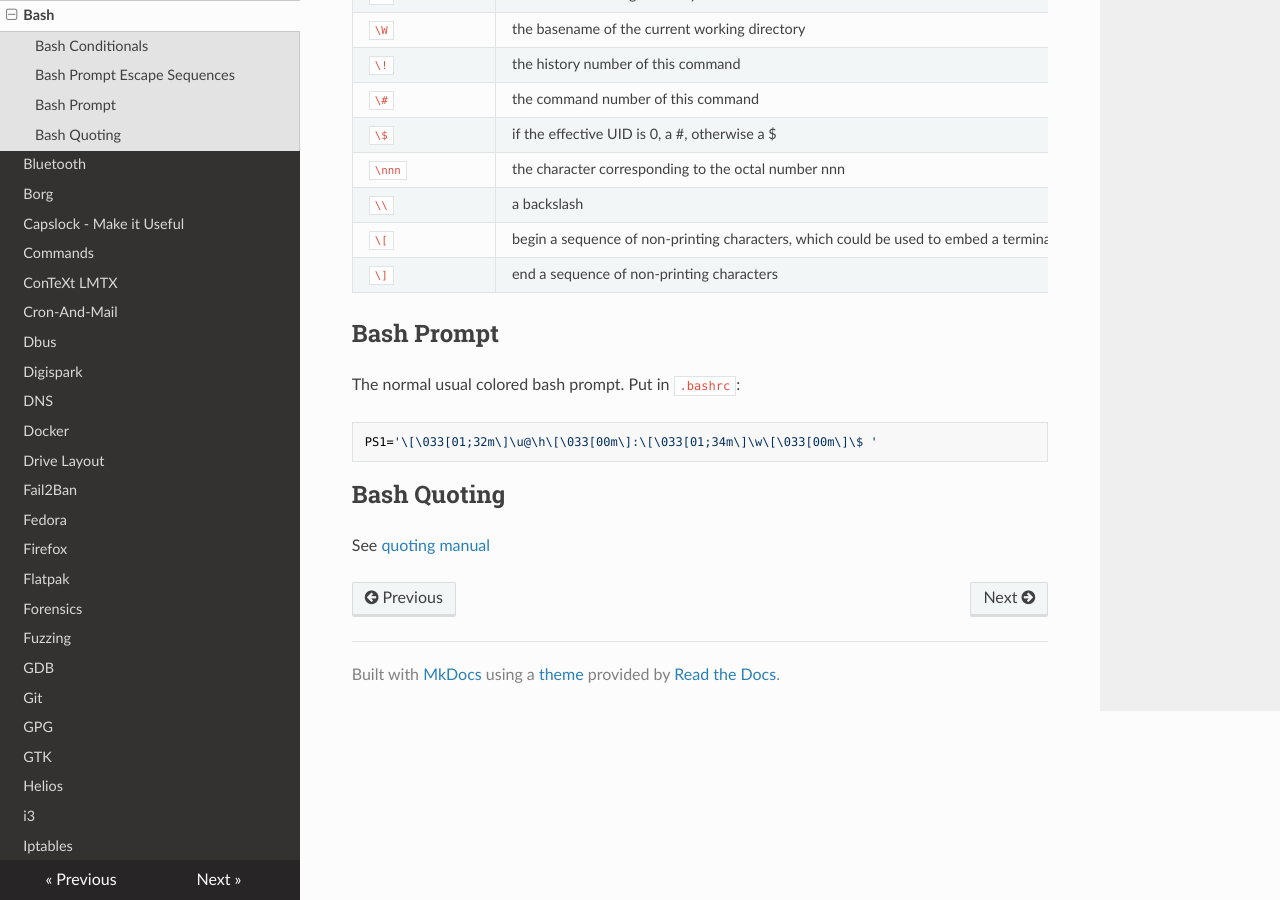
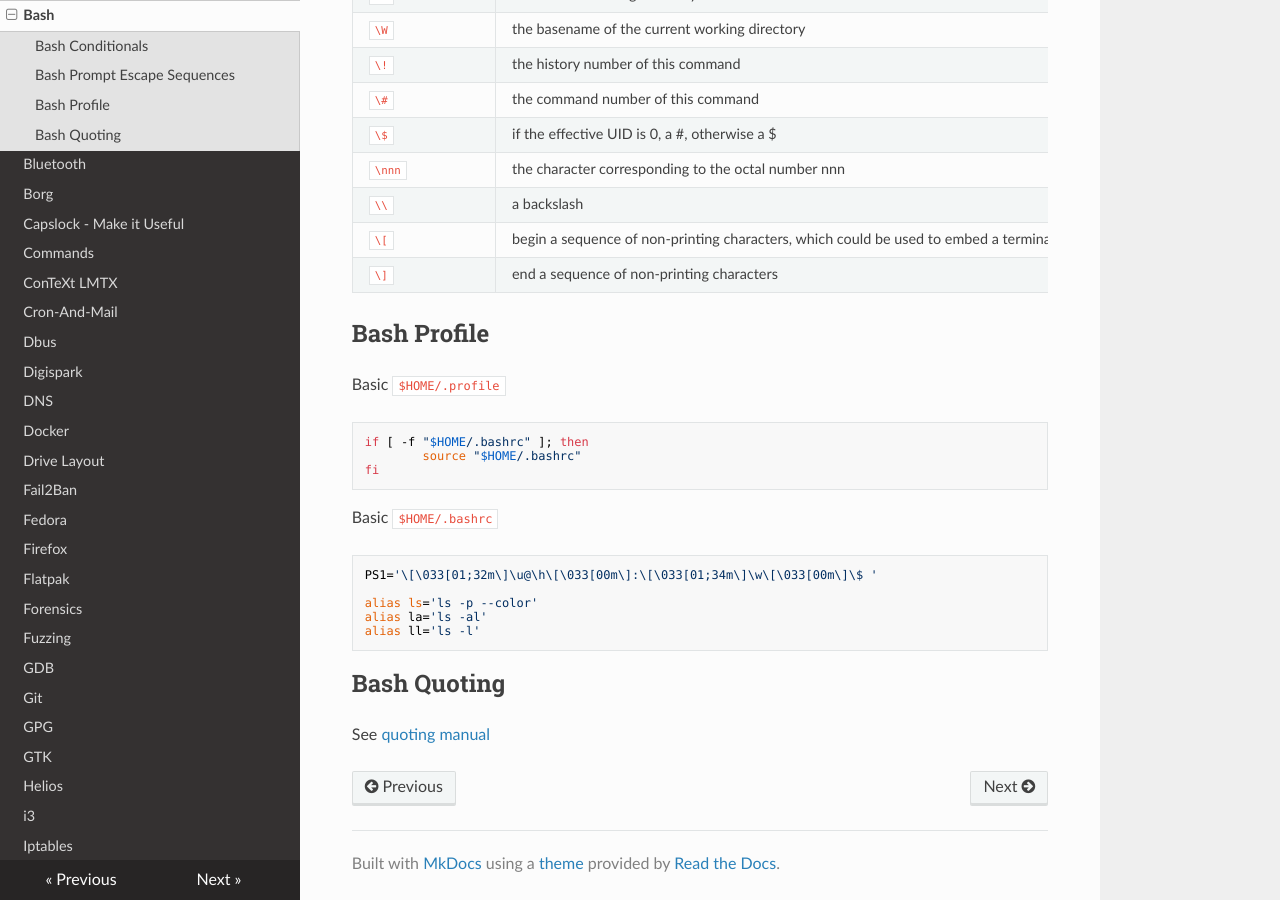
Before and after one commit to Maaxxs/wiki, an MkDocs documentation site: the page built from docs/bash.md, in a window 1280 px wide and 900 px high, scrolled down 2237 px. Built offline with MkDocs 1.6.1, drawn with Linux system fonts in a browser that asks for light colours; nearby versions of some CDN libraries.

Commit message:
bash: make it usable

````diff
--- a/docs/bash.md
+++ b/docs/bash.md
@@ -78,12 +78,24 @@ Check [tldp.org](https://tldp.org/HOWTO/Bash-Prompt-HOWTO/bash-prompt-escape-seq
 | `\]`            | end a sequence of non-printing characters
 
 
-## Bash Prompt
+## Bash Profile
 
-The normal usual colored bash prompt. Put in `.bashrc`:
+Basic `$HOME/.profile`
+
+```sh
+if [ -f "$HOME/.bashrc" ]; then
+        source "$HOME/.bashrc"
+fi
+```
+
+Basic `$HOME/.bashrc`
 
 ```sh
 PS1='\[\033[01;32m\]\u@\h\[\033[00m\]:\[\033[01;34m\]\w\[\033[00m\]\$ '
+
+alias ls='ls -p --color'
+alias la='ls -al'
+alias ll='ls -l'
 ```
 
 ## Bash Quoting
````
